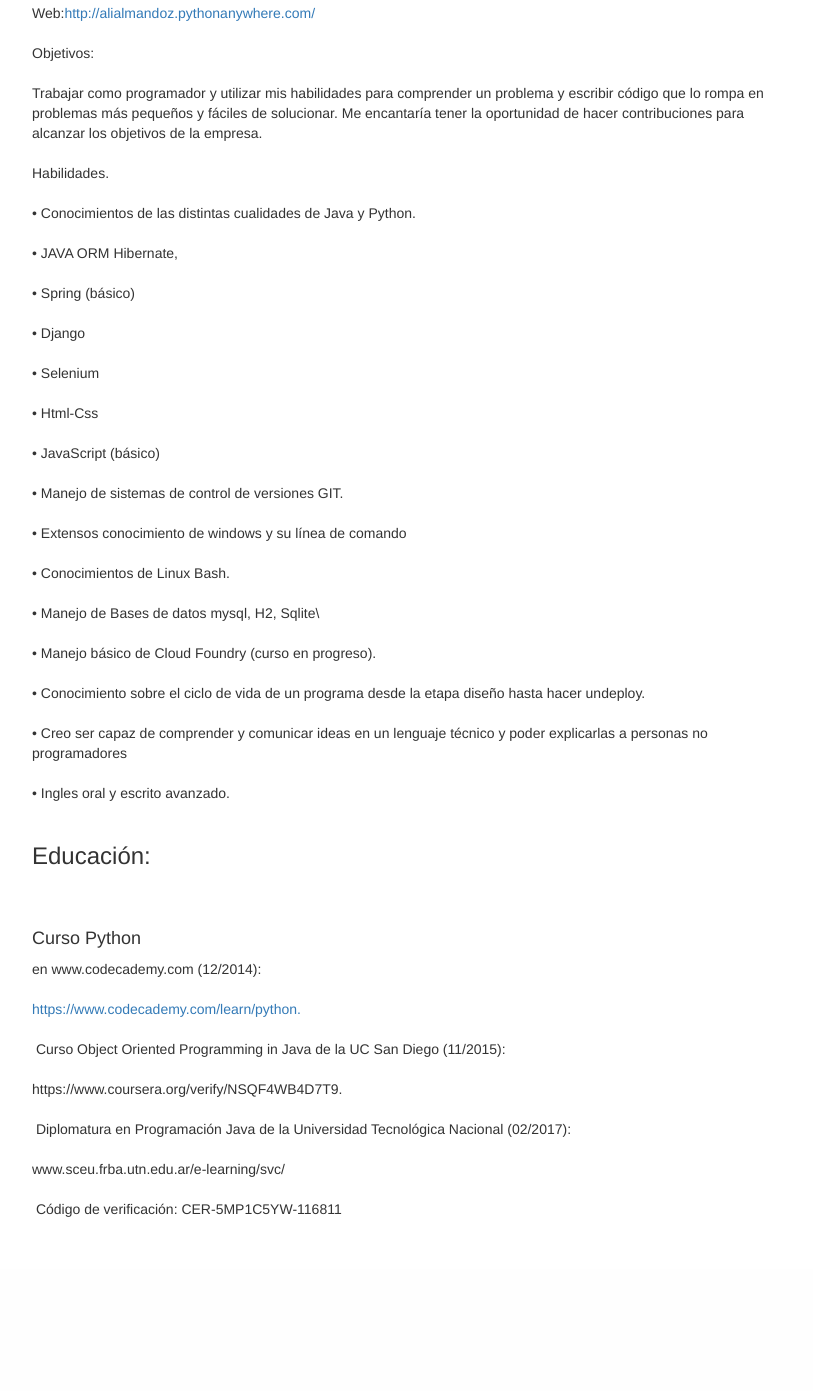
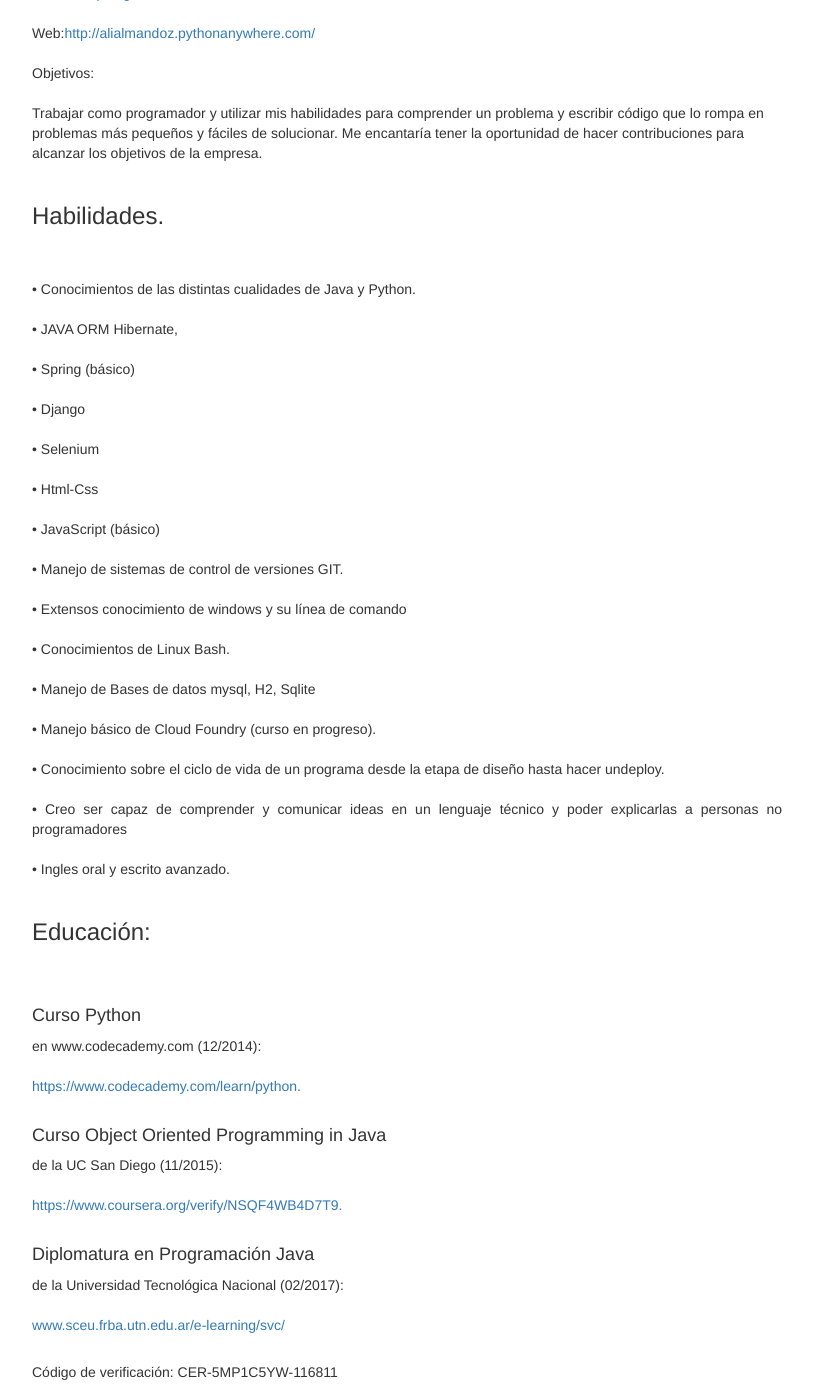
Before and after one commit to Alialmandoz/ArchivoImprimirWebApp, a Django app: page /contacto/ in a window 1280 px wide. Shown: the part 344-1735 px from the top of the page, without its empty margins (38-851 px from the left). Before the commit the page ends 1561 px from the top, so only its background shows below. Run offline with Django 3.2, Linux system fonts and the light colour scheme; some libraries are stand-ins or nearby versions.

Commit message:
edited contact page

```diff
--- a/cliente/templates/cliente/contacto.html
+++ b/cliente/templates/cliente/contacto.html
@@ -7,7 +7,8 @@
           <div class="col-md-8 text-justify">
             <h1>Ivan Almandoz</h1>
             <h3>22/01/1984</h3>
-            <p class="text-left">Dirección: Francisco Guevara 1037&nbsp;Maipú
+            <p class="text-left">
+                <br>Dirección: Francisco Guevara 1037 Maipú
               <br>
               <br>Celular: 261-3835-667
               <br>
@@ -19,12 +20,10 @@
               <br>
               <br>Objetivos:
               <br>
-              <br>Trabajar como programador y utilizar mis habilidades para comprender un
-              problema y escribir código que lo rompa en problemas más pequeños y fáciles
-              de solucionar. Me encantaría tener la oportunidad de hacer contribuciones
-              para alcanzar los objetivos de la empresa.
+              <br>Trabajar como programador y utilizar mis habilidades para comprender un problema y escribir código que lo rompa en problemas más pequeños y fáciles
+              de solucionar. Me encantaría tener la oportunidad de hacer contribuciones para alcanzar los objetivos de la empresa.
               <br>
-              <br>Habilidades.
+              <br><h3>Habilidades.</h3>
               <br>
               <br>• Conocimientos de las distintas cualidades de Java y Python.
               <br>
@@ -46,15 +45,13 @@
               <br>
               <br>• Conocimientos de Linux Bash.
               <br>
-              <br>• Manejo de Bases de datos mysql, H2, Sqlite\
+              <br>• Manejo de Bases de datos mysql, H2, Sqlite
               <br>
               <br>• Manejo básico de Cloud Foundry (curso en progreso).
               <br>
-              <br>• Conocimiento sobre el ciclo de vida de un programa desde la etapa
-              diseño hasta hacer undeploy.
+              <br>• Conocimiento sobre el ciclo de vida de un programa desde la etapa de diseño hasta hacer undeploy.
               <br>
-              <br>• Creo ser capaz de comprender y comunicar ideas en un lenguaje
-              técnico y poder explicarlas a personas no programadores
+              <br>• Creo ser capaz de comprender y comunicar ideas en un lenguaje técnico y poder explicarlas a personas no programadores
               <br>
               <br>• Ingles oral y escrito avanzado.
               <br>
@@ -62,21 +59,17 @@
               <br>
               <br><h4>Curso Python</h4> en www.codecademy.com (12/2014):
               <br>
-              <br><a href="https://www.codecademy.com/learn/python.">https://www.codecademy.com/learn/python.</a>
+              <br><a href="https://www.codecademy.com/learn/python">https://www.codecademy.com/learn/python.</a>
               <br>
-              <br>&nbsp;Curso Object Oriented Programming in Java de la UC San Diego (11/2015):&nbsp;
+              <br><h4>Curso Object Oriented Programming in Java</h4> de la UC San Diego (11/2015):
               <br>
-              <br>https://www.coursera.org/verify/NSQF4WB4D7T9.
+              <br><a href="https://www.coursera.org/verify/NSQF4WB4D7T9">https://www.coursera.org/verify/NSQF4WB4D7T9.</a>
               <br>
-              <br>&nbsp;Diplomatura en Programación Java de la Universidad Tecnológica Nacional
-              (02/2017):&nbsp;
+              <br><h4>Diplomatura en Programación Java</h4> de la Universidad Tecnológica Nacional (02/2017):
               <br>
-              <br>www.sceu.frba.utn.edu.ar/e-learning/svc/
+              <br><a href="www.sceu.frba.utn.edu.ar/e-learning/svc/">www.sceu.frba.utn.edu.ar/e-learning/svc/</a>
               <br>
-              <br>&nbsp;Código de verificación: CER-5MP1C5YW-116811
-              <br>
-              <br>
-              <br>
+              <br><h5>Código de verificación: CER-5MP1C5YW-116811</h5>
             </p>
           </div>
           <div class="col-md-4">
```
